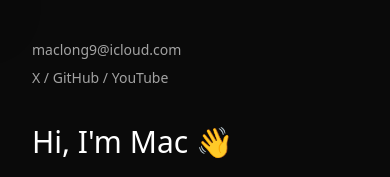
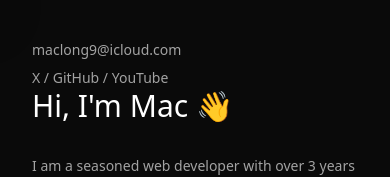
Before and after one commit to mac-codes9/portfolio, a SvelteKit app: page / in a window 390 px wide. Shown: the top 177 px of the page. Built offline with nearby package versions, Linux system fonts and the light colour scheme; no server answers; the database is empty.

Commit message:
style(Projects): minor issues

```diff
--- a/src/app.postcss
+++ b/src/app.postcss
@@ -2,3 +2,7 @@
 @tailwind base;
 @tailwind components;
 @tailwind utilities;
+
+a {
+  @apply transition-colors duration-300 hover:text-neutral-100;
+}
--- a/src/routes/+layout.svelte
+++ /dev/null
@@ -1,23 +0,0 @@
-<script>
-  import Glow from '$lib/glow.svelte';
-  import Title from '$lib/title.svelte';
-  import Links from '$lib/links.svelte';
-  import "../app.postcss";
-</script>
-<body class="px-8 py-10 mx-auto space-y-9 min-h-screen max-w-xl flex-col gap-9 bg-neutral-950 text-neutral-400 text-sm md:py-16 md:space-y-20 md:max-w-4xl">
-  <header class="space-y-2">
-   <Glow />
-   <a href="mailto:maclong9@icloud.com">maclong9@icloud.com</a>
-   <Links />
-  </header>
-  <slot />
-  <footer class="space-y-4">
-    <Title text="Contact" />
-    <span>
-      Email me at
-      <a href=" mailto:maclong9@icloud.com">maclong9@icloud.com</a>
-      or follow me on the various social links below.
-    </span>
-    <Links />
-  </footer>
-</body>
--- a/src/routes/+page.svelte
+++ b/src/routes/+page.svelte
@@ -1,4 +1,5 @@
 <script>
+import "../app.postcss";
 import Glow from "$lib/glow.svelte";
 import Links from "$lib/links.svelte";
 import Title from "$lib/title.svelte";
@@ -37,6 +38,12 @@ const projects = [
 const skills = ["TypeScript", "TailwindCSS", "Next.js", "SvelteKit"];
 </script>
 
+<body class="px-8 py-10 mx-auto max-w-xl bg-neutral-950 text-neutral-400 text-sm md:py-16 md:space-y-20 md:max-w-4xl">
+  <header class="space-y-2">
+    <Glow />
+    <a href="mailto:maclong9@icloud.com">maclong9@icloud.com</a>
+    <Links />
+  </header>
   <main class="space-y-8">
     <h1 class="text-3xl mb-6">Hi, I'm Mac 👋</h1>
     <div class="space-y-2">
@@ -61,16 +68,24 @@ const skills = ["TypeScript", "TailwindCSS", "Next.js", "SvelteKit"];
       </span>
     </div>
     <div class="space-y-2">
-    <title text=" Projects" />
-    <div
-      class="flex flex-col items-center space-y-4 mdl:flex-row mdl:flex-wrap mdl:space-y-0 mx-auto w-full"
-    >
+      <title text="Projects" />
+      <div class="flex flex-col items-center space-y-4 mdl:flex-row mdl:flex-wrap mdl:space-y-0 mx-auto w-full">
           {#each projects as project}
             <Project {...project} />
           {/each}
         </div>
     </div>
   </main>
+  <footer class="space-y-4">
+    <Title text="Contact" />
+    <span>
+      Email me at
+      <a href=" mailto:maclong9@icloud.com">maclong9@icloud.com</a>
+      or follow me on the various social links below.
+    </span>
+    <Links />
+  </footer>
+</body>
 
 <style global lang="postcss">
   h1,
@@ -79,10 +94,6 @@ const skills = ["TypeScript", "TailwindCSS", "Next.js", "SvelteKit"];
     @apply text-white;
   }
 
-  a {
-    @apply transition-colors duration-300 hover:text-neutral-100;
-  }
-
   span a,
   p a {
     @apply underline;
```
Lines whose indentation alone changed are shown as unchanged.
